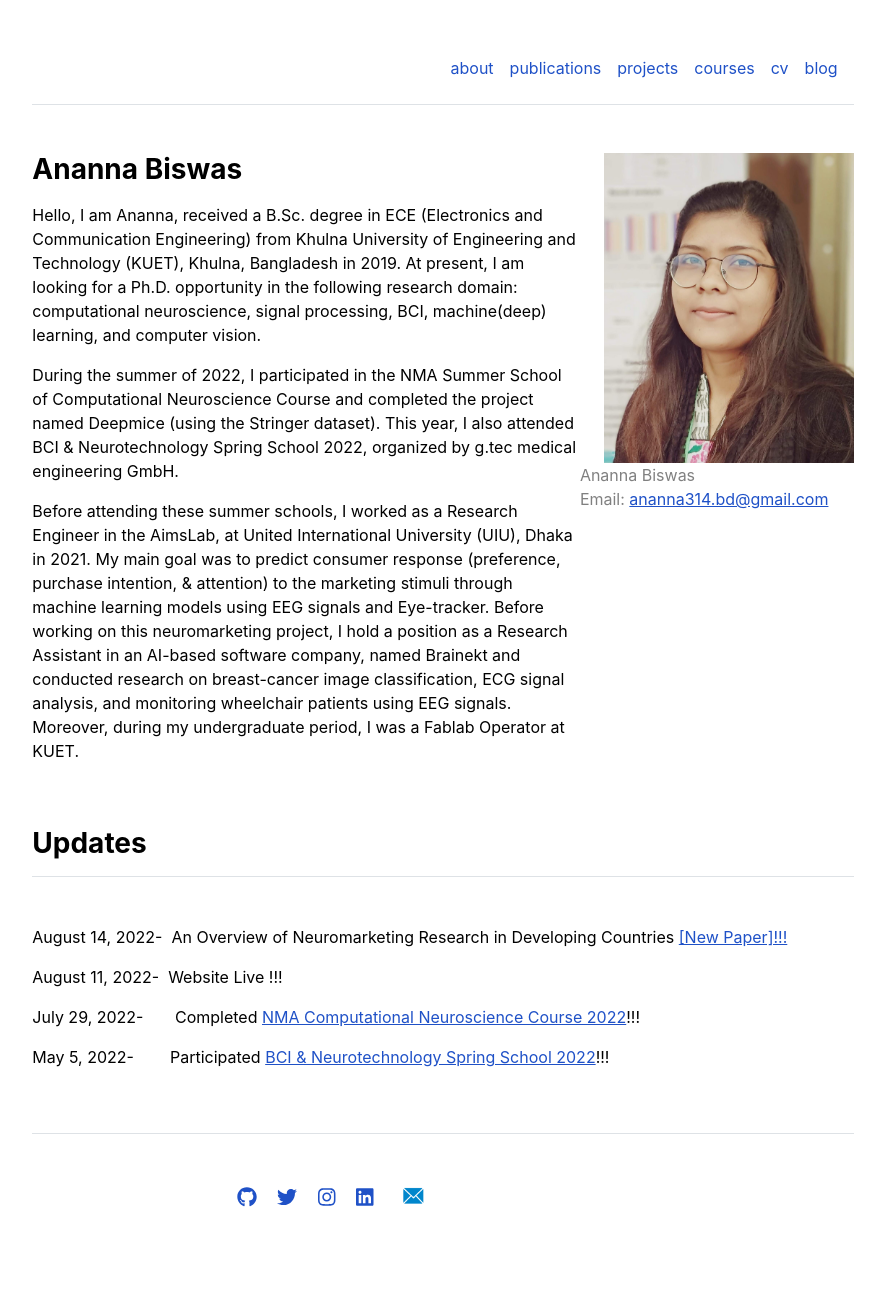
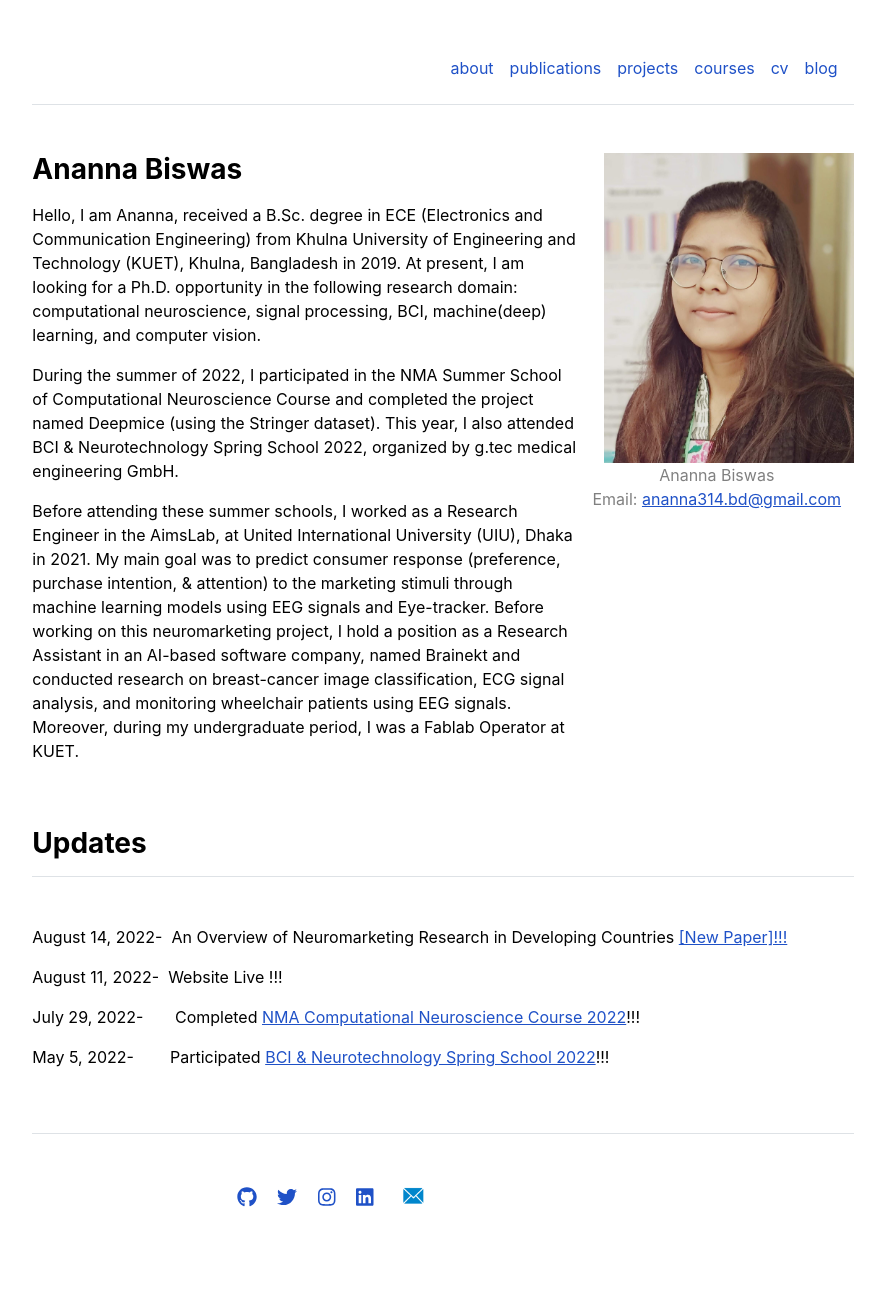
Before and after one commit to Anannabiswas/anannabiswas.github.io, a Jekyll site: the page built from index.md, in a window 1280 px wide. Shown: the whole page, without its empty margins (197-1082 px from the left). Built offline with Jekyll 4.4.1, drawn with Linux system fonts in a browser that asks for light colours.

Commit message:
Update home.html

```diff
--- a/_layouts/home.html
+++ b/_layouts/home.html
@@ -13,7 +13,7 @@ layout: default
     <p>
       <img src="{{ site.github.url }}/assets/img/ananna_1.jpeg" alt="Home" width="250" height="310"style="float:right">
    </p>
-     <footer class="text-right" style="color: gray;"> &nbsp; Ananna Biswas </br>
+     <footer class="text-center" style="color: gray;"> &nbsp; Ananna Biswas </br>
       Email: <a href="mailto:ananna314.bd@gmail.com">ananna314.bd@gmail.com</a>
     </footer>
   </div>
```
